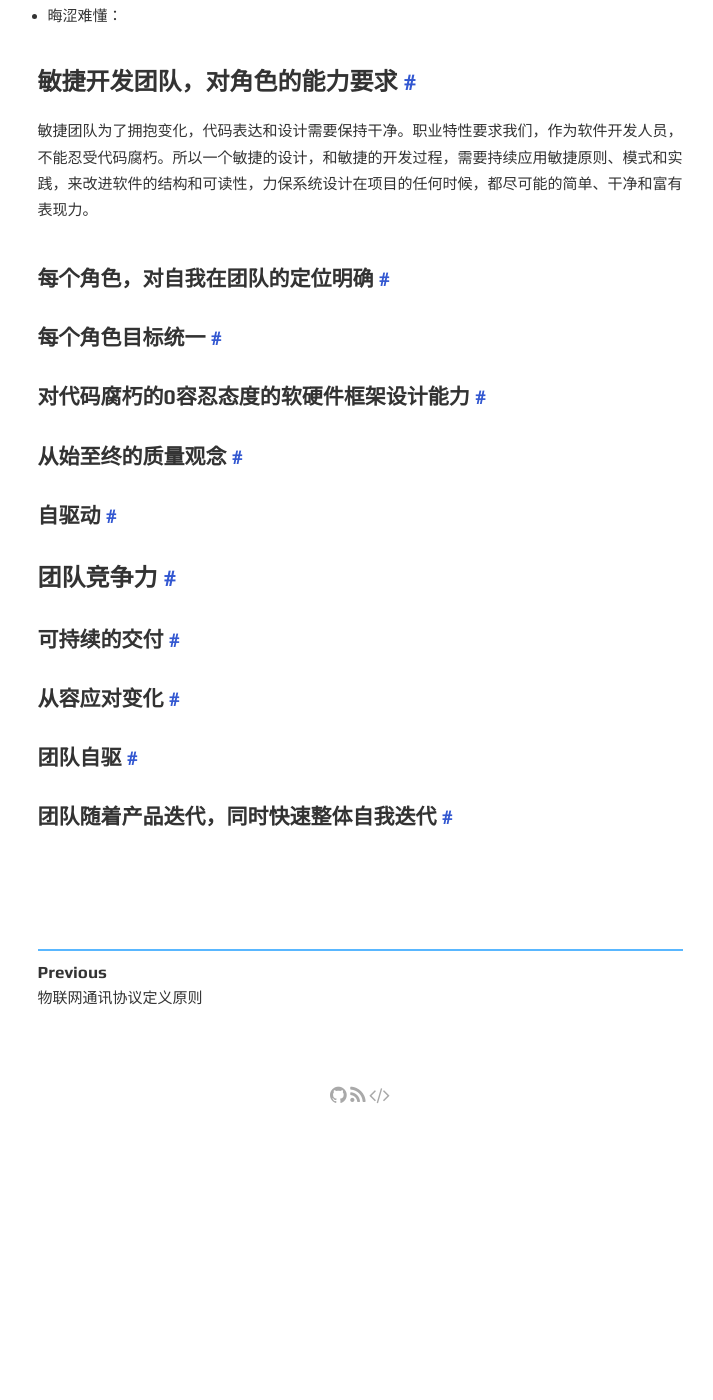
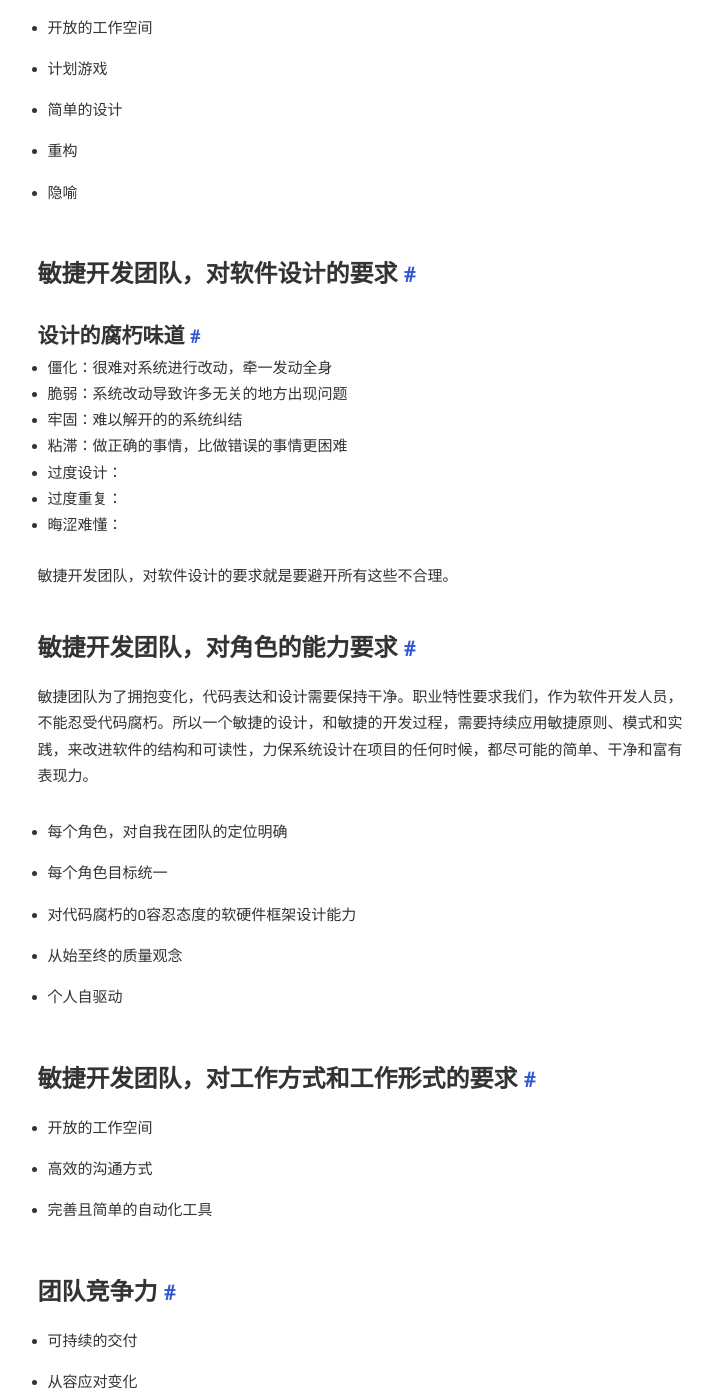
Before and after one commit to DavideBri/Gesko, a Jekyll site: the page built from _posts/2022-10-27-competitiveness-agile.md, in a window 1280 px wide and 1400 px high, scrolled down 2957 px. Shown: the whole window, without its empty margins (280-993 px from the left). Built offline with Jekyll 4.4.1, drawn with Linux system fonts in a browser that asks for light colours; comment, search, counter and statistics services are not loaded; before the commit the page ends 4083 px from its top, so only the background shows below that; some of the changed text lies outside the part shown.

Commit message:
Competitiveness

```diff
--- a/_posts/2022-10-27-competitiveness-agile.md
+++ b/_posts/2022-10-27-competitiveness-agile.md
@@ -11,7 +11,7 @@ minute: 3
 
 大千世界中，惟一缺乏的就是人类的注意力。 ---- 凯文·凯利
 
-> ![Image]({{ site.url }}/images/post_images/2022-10-27-competitiveness-agile/2022-10-27-competitiveness-agile.jpg)
+> ![Image]({{ site.url }}/images/post_images/2022-10-27-competitiveness-agile/Kevin Kelly.jpg)
 
 ### Background
 
@@ -34,9 +34,16 @@ ps: 本文不限于软件项目的敏捷。
 
 ### 敏捷思维模式 - 原则、模式、实践
 
-
+每个点展开，内容都过多，暂不展开。
 
 ### 敏捷四大价值观
+
+* 个体和互动高于流程和工具
+* 工作的软件高于详尽的文档
+* 客户合作高于合同谈判
+* 响应变化高于遵循计划
+
+> ![Image]({{ site.url }}/images/post_images/2022-10-27-competitiveness-agile/Kevin Kelly.jpg)
 
 ### 敏捷十二大原则
 
@@ -92,7 +99,7 @@ ps: 本文不限于软件项目的敏捷。
 
 * 隐喻
 
-### 敏捷设计
+### 敏捷开发团队，对软件设计的要求
 
 #### 设计的腐朽味道
 
@@ -104,26 +111,36 @@ ps: 本文不限于软件项目的敏捷。
 * 过度重复：
 * 晦涩难懂：
 
+敏捷开发团队，对软件设计的要求就是要避开所有这些不合理。
+
 ### 敏捷开发团队，对角色的能力要求
 
 敏捷团队为了拥抱变化，代码表达和设计需要保持干净。职业特性要求我们，作为软件开发人员，不能忍受代码腐朽。所以一个敏捷的设计，和敏捷的开发过程，需要持续应用敏捷原则、模式和实践，来改进软件的结构和可读性，力保系统设计在项目的任何时候，都尽可能的简单、干净和富有表现力。
 
-#### 每个角色，对自我在团队的定位明确
+* 每个角色，对自我在团队的定位明确
 
-#### 每个角色目标统一
+* 每个角色目标统一
 
-#### 对代码腐朽的0容忍态度的软硬件框架设计能力
+* 对代码腐朽的0容忍态度的软硬件框架设计能力
 
-#### 从始至终的质量观念
+* 从始至终的质量观念
 
-#### 自驱动
+* 个人自驱动
+
+### 敏捷开发团队，对工作方式和工作形式的要求
+
+* 开放的工作空间
+
+* 高效的沟通方式
+
+* 完善且简单的自动化工具
 
 ### 团队竞争力
 
-#### 可持续的交付
+* 可持续的交付
 
-#### 从容应对变化
+* 从容应对变化
 
-#### 团队自驱
+* 团队自驱
 
-#### 团队随着产品迭代，同时快速整体自我迭代
+* 团队随着产品迭代，同时快速整体自我迭代
```
